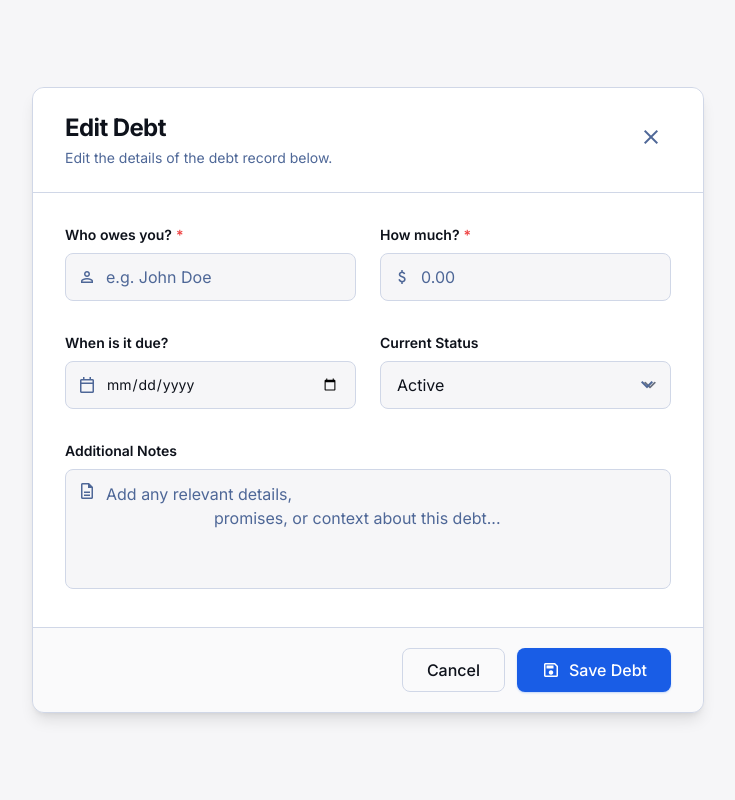
After one commit to jsn-afons/debt_manager, a Flask app: template templates/edit_debt.html in a window 1280 px wide. The commit adds this page. Shown: the whole page, without its empty margins (272-1007 px from the left). Run offline with Flask 3, Linux system fonts and the light colour scheme; the template is opened without the code that fills it: values that come from a table or form of the project are taken from there, others are empty; some libraries are stand-ins or nearby versions.

Commit message:
Add edit functionality to edit debtors

```diff
--- a/database.py
+++ b/database.py
@@ -47,3 +47,8 @@ class Debtors(db.Model):
     user_id: Mapped[int] = mapped_column(Integer, ForeignKey("users.id"), nullable=False)
     status: Mapped[str] = mapped_column(Enum(*STATUS_OPTIONS, name="status_types"), nullable=False)
     description: Mapped[str] = mapped_column(String(500), nullable=True)
+
+    @property
+    def days_ago(self):
+        delta = datetime.now().date() - self.date_borrowed
+        return delta.days
--- a/forms.py
+++ b/forms.py
@@ -18,3 +18,10 @@ class AddDebtForm(FlaskForm):
     promised_payment_date = DateField("Promised Payment Date", validators=[Optional()])
     status = SelectField("Status", choices=[("Active", "Active"), ("Paid", "Paid"), ("Overdue", "Overdue"), ("Forgiven", "Forgiven")])
     description = TextAreaField("Description", validators=[Optional()])
+
+class EditDebtForm(FlaskForm):
+    debtor_name = StringField("Debtor Name", validators=[Optional()])
+    amount_borrowed = FloatField("Amount Borrowed", validators=[Optional()])
+    promised_payment_date = DateField("Promised Payment Date", validators=[Optional()])
+    status = SelectField("Status", choices=[("Active", "Active"), ("Paid", "Paid"), ("Overdue", "Overdue"), ("Forgiven", "Forgiven")])
+    description = TextAreaField("Description", validators=[Optional()])
--- a/main.py
+++ b/main.py
@@ -79,6 +79,28 @@ def add_debt():
         return redirect(url_for('dashboard'))
     return render_template('add_debt.html', form=form)
 
+@app.route('/edit_debt/<int:id>', methods=['GET', 'POST'])
+def edit_debt(id):
+    debt_to_edit = db.session.execute(db.select(Debtors).where(Debtors.id == id)).scalar_one_or_none()
+    form = EditDebtForm()
+    if form.validate_on_submit():
+        debt_to_edit.debtor_name = form.debtor_name.data
+        debt_to_edit.amount_borrowed = form.amount_borrowed.data
+        debt_to_edit.promised_payment_date = form.promised_payment_date.data
+        debt_to_edit.status = form.status.data
+        debt_to_edit.description = form.description.data
+        db.session.commit()
+        return redirect(url_for('dashboard'))
+
+    if request.method == 'GET':
+        form.debtor_name.data = debt_to_edit.debtor_name
+        form.amount_borrowed.data = debt_to_edit.amount_borrowed
+        form.promised_payment_date.data = debt_to_edit.promised_payment_date
+        form.status.data = debt_to_edit.status
+        form.description.data = debt_to_edit.description
+
+    return render_template('edit_debt.html', form=form)
+
 if __name__ == '__main__':
     with app.app_context():
         db.create_all()
--- /dev/null
+++ b/templates/edit_debt.html
@@ -0,0 +1,185 @@
+<!DOCTYPE html>
+
+<html class="light" lang="en">
+
+<head>
+    <meta charset="utf-8" />
+    <meta content="width=device-width, initial-scale=1.0" name="viewport" />
+    <title>Edit Debt Form</title>
+    <!-- Material Symbols -->
+    <link
+        href="https://fonts.googleapis.com/css2?family=Material+Symbols+Outlined:wght,FILL@100..700,0..1&amp;display=swap"
+        rel="stylesheet" />
+    <!-- Tailwind CSS -->
+    <script src="https://cdn.tailwindcss.com?plugins=forms,container-queries"></script>
+    <!-- Google Fonts -->
+    <link href="https://fonts.googleapis.com" rel="preconnect" />
+    <link crossorigin="" href="https://fonts.gstatic.com" rel="preconnect" />
+    <link href="https://fonts.googleapis.com/css2?family=Inter:wght@400;500;600;700&amp;display=swap"
+        rel="stylesheet" />
+    <link
+        href="https://fonts.googleapis.com/css2?family=Material+Symbols+Outlined:wght,FILL@100..700,0..1&amp;display=swap"
+        rel="stylesheet" />
+    <!-- Tailwind Config -->
+    <script id="tailwind-config">
+        tailwind.config = {
+            darkMode: "class",
+            theme: {
+                extend: {
+                    colors: {
+                        "primary": "#195de6",
+                        "primary-dark": "#144abc",
+                        "background-light": "#f6f6f8",
+                        "background-dark": "#111621",
+                        "surface-light": "#ffffff",
+                        "surface-dark": "#1a2233",
+                        "border-light": "#d0d7e7",
+                        "border-dark": "#2d3748",
+                        "text-light": "#0e121b",
+                        "text-dark": "#f0f4f8",
+                        "text-muted-light": "#4e6797",
+                        "text-muted-dark": "#94a3b8",
+                    },
+                    fontFamily: {
+                        "display": ["Inter", "sans-serif"]
+                    },
+                    borderRadius: { "DEFAULT": "0.25rem", "lg": "0.5rem", "xl": "0.75rem", "full": "9999px" },
+                },
+            },
+        }
+    </script>
+</head>
+
+<body
+    class="font-display bg-background-light dark:bg-background-dark text-text-light dark:text-text-dark min-h-screen flex items-center justify-center p-4">
+    <!-- Modal Card Container -->
+    <div
+        class="relative w-full max-w-2xl bg-surface-light dark:bg-surface-dark rounded-xl shadow-lg border border-border-light dark:border-border-dark overflow-hidden">
+        <!-- Header Section -->
+        <div
+            class="flex items-center justify-between px-8 py-6 border-b border-border-light dark:border-border-dark bg-white/50 dark:bg-black/20">
+            <div class="flex flex-col gap-1">
+                <h1 class="text-2xl font-bold tracking-tight text-text-light dark:text-text-dark">Edit Debt</h1>
+                <p class="text-sm text-text-muted-light dark:text-text-muted-dark">Edit the details of the debt record
+                    below.</p>
+            </div>
+            <button aria-label="Close"
+                class="p-2 rounded-full hover:bg-black/5 dark:hover:bg-white/10 text-text-muted-light dark:text-text-muted-dark transition-colors">
+                <span class="material-symbols-outlined">close</span>
+            </button>
+        </div>
+        <!-- Form Content -->
+        <form method="POST">
+            {{ form.hidden_tag() }}
+            <div class="p-8 space-y-8">
+                <!-- Row 1: Debtor & Amount -->
+                <div class="grid grid-cols-1 md:grid-cols-2 gap-6">
+                    <!-- Debtor Name -->
+                    <div class="flex flex-col gap-2 group">
+                        <label
+                            class="text-sm font-semibold text-text-light dark:text-text-dark flex items-center gap-1">
+                            Who owes you? <span class="text-red-500">*</span>
+                        </label>
+                        <div class="relative flex items-center">
+                            <span
+                                class="absolute left-3 text-text-muted-light dark:text-text-muted-dark material-symbols-outlined text-[20px]">person</span>
+                            {{ form.debtor_name(class="w-full h-12 pl-10 pr-4 bg-background-light
+                            dark:bg-background-dark border border-border-light dark:border-border-dark rounded-lg
+                            focus:outline-none focus:ring-2 focus:ring-primary focus:border-transparent transition-all
+                            text-text-light dark:text-text-dark placeholder:text-text-muted-light
+                            dark:placeholder:text-text-muted-dark", placeholder="e.g. John Doe") }}
+                        </div>
+                        {% for error in form.debtor_name.errors %}
+                        <span class="text-xs text-red-500 mt-1">{{ error }}</span>
+                        {% endfor %}
+                    </div>
+                    <!-- Amount -->
+                    <div class="flex flex-col gap-2 group">
+                        <label
+                            class="text-sm font-semibold text-text-light dark:text-text-dark flex items-center gap-1">
+                            How much? <span class="text-red-500">*</span>
+                        </label>
+                        <div class="relative flex items-center">
+                            <span
+                                class="absolute left-3 text-text-muted-light dark:text-text-muted-dark material-symbols-outlined text-[20px]">attach_money</span>
+                            {{ form.amount_borrowed(class="w-full h-12 pl-10 pr-4 bg-background-light
+                            dark:bg-background-dark border border-border-light dark:border-border-dark rounded-lg
+                            focus:outline-none focus:ring-2 focus:ring-primary focus:border-transparent transition-all
+                            text-text-light dark:text-text-dark placeholder:text-text-muted-light
+                            dark:placeholder:text-text-muted-dark", placeholder="0.00", type="number", step="0.01") }}
+                        </div>
+                        {% for error in form.amount_borrowed.errors %}
+                        <span class="text-xs text-red-500 mt-1">{{ error }}</span>
+                        {% endfor %}
+                    </div>
+                </div>
+                <!-- Row 2: Due Date & Status -->
+                <div class="grid grid-cols-1 md:grid-cols-2 gap-6">
+                    <!-- Due Date -->
+                    <div class="flex flex-col gap-2">
+                        <label class="text-sm font-semibold text-text-light dark:text-text-dark">When is it due?</label>
+                        <div class="relative flex items-center">
+                            <span
+                                class="absolute left-3 text-text-muted-light dark:text-text-muted-dark material-symbols-outlined text-[20px]">calendar_today</span>
+                            {{ form.promised_payment_date(class="w-full h-12 pl-10 pr-4 bg-background-light
+                            dark:bg-background-dark border border-border-light dark:border-border-dark rounded-lg
+                            focus:outline-none focus:ring-2 focus:ring-primary focus:border-transparent transition-all
+                            text-text-light dark:text-text-dark text-sm placeholder:text-text-muted-light
+                            dark:placeholder:text-text-muted-dark", type="date") }}
+                        </div>
+                        {% for error in form.promised_payment_date.errors %}
+                        <span class="text-xs text-red-500 mt-1">{{ error }}</span>
+                        {% endfor %}
+                    </div>
+                    <!-- Status -->
+                    <div class="flex flex-col gap-2">
+                        <label class="text-sm font-semibold text-text-light dark:text-text-dark">Current Status</label>
+                        <div class="relative">
+                            {{ form.status(class="w-full h-12 pl-4 pr-10 bg-background-light dark:bg-background-dark
+                            border border-border-light dark:border-border-dark rounded-lg focus:outline-none
+                            focus:ring-2 focus:ring-primary focus:border-transparent transition-all text-text-light
+                            dark:text-text-dark appearance-none") }}
+                            <span
+                                class="absolute right-3 top-1/2 -translate-y-1/2 text-text-muted-light dark:text-text-muted-dark pointer-events-none material-symbols-outlined">expand_more</span>
+                        </div>
+                        {% for error in form.status.errors %}
+                        <span class="text-xs text-red-500 mt-1">{{ error }}</span>
+                        {% endfor %}
+                    </div>
+                </div>
+                <!-- Row 3: Description -->
+                <div class="flex flex-col gap-2">
+                    <label class="text-sm font-semibold text-text-light dark:text-text-dark">Additional Notes</label>
+                    <div class="relative">
+                        <span
+                            class="absolute left-3 top-3 text-text-muted-light dark:text-text-muted-dark material-symbols-outlined text-[20px]">description</span>
+                        {{ form.description(class="w-full min-h-[120px] pl-10 pr-4 py-3 bg-background-light
+                        dark:bg-background-dark border border-border-light dark:border-border-dark rounded-lg
+                        focus:outline-none focus:ring-2 focus:ring-primary focus:border-transparent transition-all
+                        text-text-light dark:text-text-dark placeholder:text-text-muted-light
+                        dark:placeholder:text-text-muted-dark resize-none", placeholder="Add any relevant details,
+                        promises, or context about this debt...") }}
+                    </div>
+                    {% for error in form.description.errors %}
+                    <span class="text-xs text-red-500 mt-1">{{ error }}</span>
+                    {% endfor %}
+                </div>
+            </div>
+            <!-- Footer / Action Bar -->
+            <div
+                class="px-8 py-5 border-t border-border-light dark:border-border-dark bg-background-light/50 dark:bg-background-dark/50 flex justify-end gap-3">
+                <a href="{{ url_for('dashboard') }}"
+                    class="px-6 h-11 rounded-lg border border-border-light dark:border-border-dark text-text-light dark:text-text-dark font-medium hover:bg-background-light dark:hover:bg-background-dark/80 transition-colors focus:outline-none focus:ring-2 focus:ring-gray-200 dark:focus:ring-gray-700 flex items-center justify-center">
+                    Cancel
+                </a>
+                <button type="submit"
+                    class="px-6 h-11 rounded-lg bg-primary text-white font-medium hover:bg-primary-dark shadow-sm shadow-blue-500/30 transition-all focus:outline-none focus:ring-2 focus:ring-offset-2 focus:ring-primary flex items-center gap-2">
+                    <span class="material-symbols-outlined text-[20px]">save</span>
+                    Save Debt
+                </button>
+            </div>
+        </form>
+    </div>
+</body>
+
+</html>
```
Also changed, not shown: templates/index.html (+7 -5 lines).
